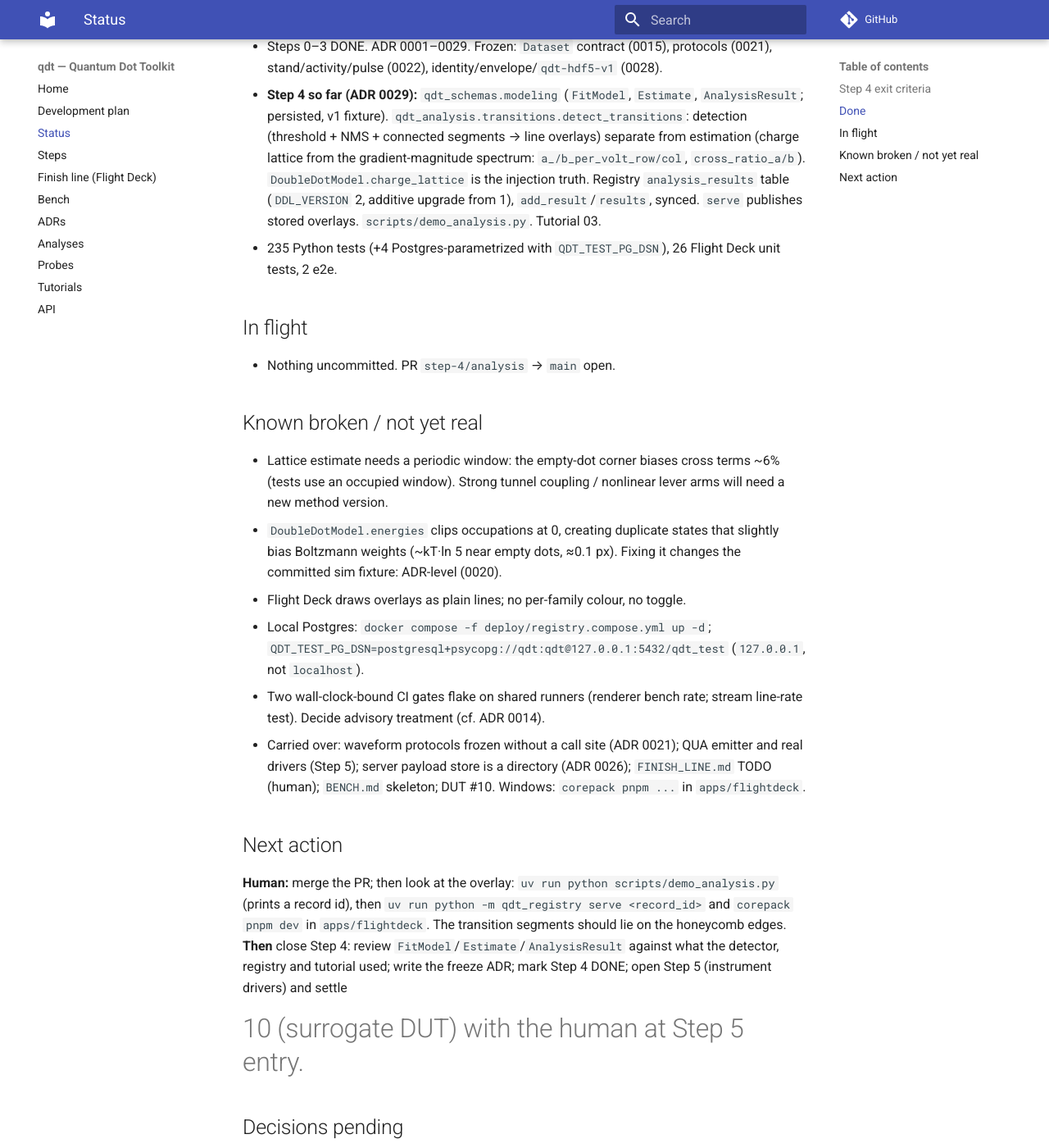
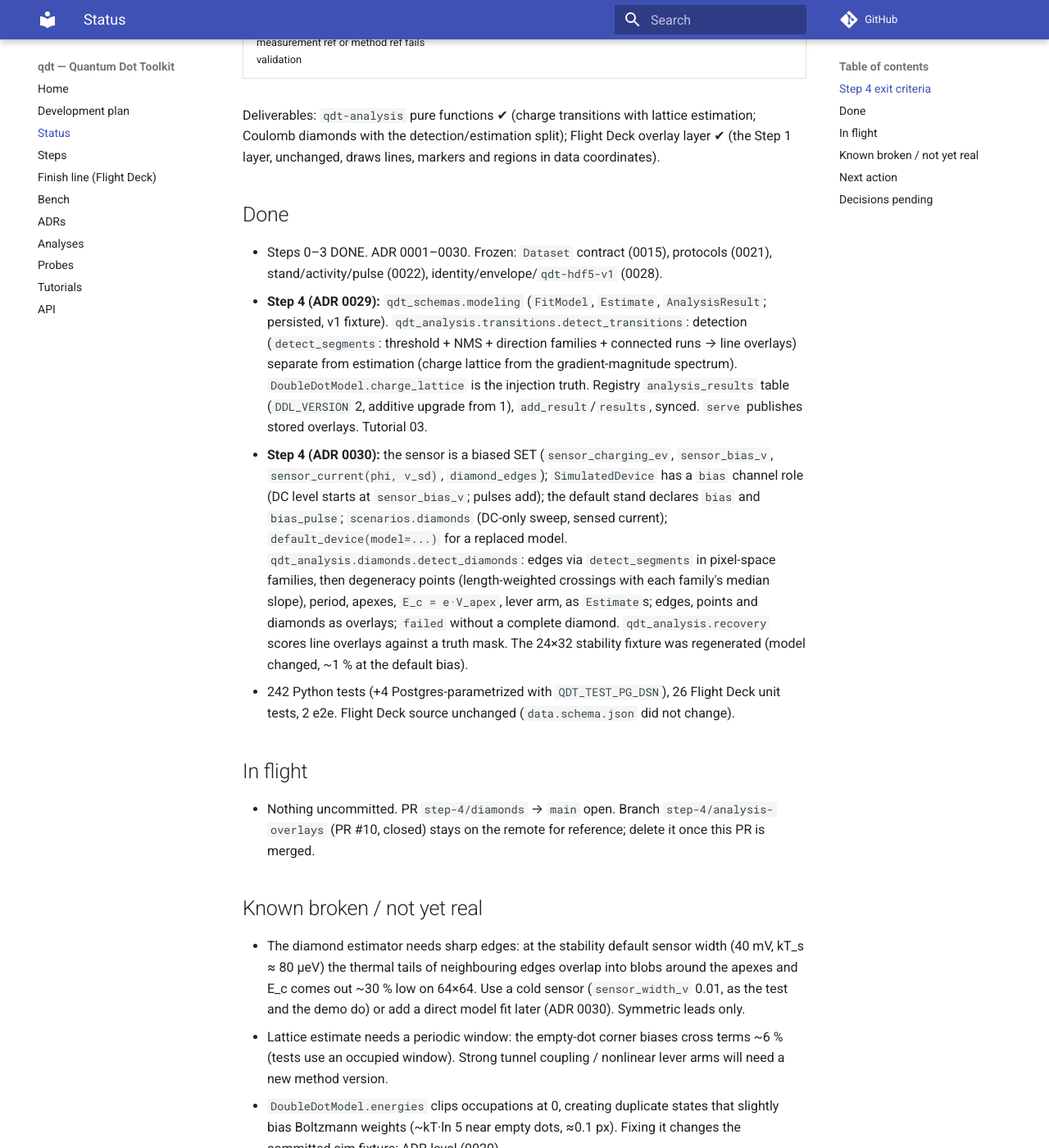
Before and after one commit to CowboyQuantum/qdt, an MkDocs documentation site: the page built from docs/STATUS.md, in a window 1280 px wide and 1400 px high, scrolled down 859 px. Shown: the whole window at 82% size. Built offline with MkDocs 1.6.1 and Material for MkDocs 9.7.7, drawn with Linux system fonts in a browser that asks for light colours; comment, search, counter and statistics services are not loaded; some of the changed text lies outside the part shown.

Commit message:
docs: ADR 0030 (sensor bias, diamonds); STATUS — Step 4 ported onto main; demo_analysis --diamonds
Co-Authored-By: Claude Fable 5.1 <noreply@anthropic.com>

```diff
--- a/docs/STATUS.md
+++ b/docs/STATUS.md
@@ -4,56 +4,82 @@
 > A fresh session must be able to continue from this file alone.
 
 **Current step:** 4 — Analysis as a consumer → `docs/steps/04-analysis-overlays.md`
-**Branch:** `step-4/analysis` (PR against `main` open; the human merges).
-**Last session:** 2026-10-13, session (12, continued after the PR #8 merge). Scenario ref decided (= the
-analysis method, human); built `modeling.py`, `qdt_analysis.transitions`, stored results in the registry,
-overlays through `serve`, Tutorial 03 (ADR 0029).
+**Branch:** `step-4/diamonds` (PR against `main` open; the human merges).
+**Last session:** 2026-10-13, session 13. Two sessions built Step 4 in parallel; the human merged PR #9
+(`step-4/analysis`: record + method provenance, lattice estimation, ADR 0029) and closed PR #10. This
+session then ported onto `main` what #9 lacked: a source–drain bias across the sensor SET, the
+`diamonds` sweep, the Coulomb diamond method with injection–recovery, and a recovery scorer (ADR 0030).
+`ScenarioRef` (PR #10's reading of the scenario ref) was dropped per the human's choice.
 
 ## Step 4 exit criteria
 | Criterion | State |
 |---|---|
-| a fit runs from a query, writes an `AnalysisResult`, and its overlay renders on the originating dataset | ✔ query → `detect_transitions` → `Registry.add_result` → `serve` delivers 56 overlays (reference client, Tutorial 03). **Human to eyeball in Flight Deck** |
+| a fit runs from a query, writes an `AnalysisResult`, and its overlay renders on the originating dataset | ✔ query → `detect_transitions` / `detect_diamonds` → `Registry.add_result` → `serve` delivers the overlays (reference client, Tutorial 03; `scripts/demo_analysis.py [--diamonds]`). **Human to eyeball in Flight Deck** |
 | `modeling.py` slice (`FitModel`, `Estimate`, `AnalysisResult`) frozen with ADR | ✘ objects complete; freeze ADR at exit, after the human has seen the overlay |
-| L0: injection–recovery on synthetic and `SimulatedDevice` data | ✔ synthetic lattices (±cross terms) to 2%; noisy sweeps: diagonal 2%, cross ratios ±0.02 |
+| L0: injection–recovery on synthetic and `SimulatedDevice` data | ✔ lattices (±cross terms) to 2 %; noisy sweeps: diagonal 2 %, cross ratios ±0.02; diamonds: period 3 %, E_c 5 %, lever arm and slopes 8 %, edges p > 0.9 / r > 0.85 at 2 px |
 | L0: `AnalysisResult` without measurement ref or method ref fails validation | ✔ `test_modeling.py` |
 
+Deliverables: `qdt-analysis` pure functions ✔ (charge transitions with lattice estimation; Coulomb
+diamonds with the detection/estimation split); Flight Deck overlay layer ✔ (the Step 1 layer, unchanged,
+draws lines, markers and regions in data coordinates).
+
 ## Done
-- Steps 0–3 DONE. ADR 0001–0029. Frozen: `Dataset` contract (0015), protocols (0021), stand/activity/pulse
+- Steps 0–3 DONE. ADR 0001–0030. Frozen: `Dataset` contract (0015), protocols (0021), stand/activity/pulse
   (0022), identity/envelope/`qdt-hdf5-v1` (0028).
-- **Step 4 so far (ADR 0029):** `qdt_schemas.modeling` (`FitModel`, `Estimate`, `AnalysisResult`; persisted,
-  v1 fixture). `qdt_analysis.transitions.detect_transitions`: detection (threshold + NMS + connected
-  segments → line overlays) separate from estimation (charge lattice from the gradient-magnitude spectrum:
-  `a_/b_per_volt_row/col`, `cross_ratio_a/b`). `DoubleDotModel.charge_lattice` is the injection truth.
+- **Step 4 (ADR 0029):** `qdt_schemas.modeling` (`FitModel`, `Estimate`, `AnalysisResult`; persisted,
+  v1 fixture). `qdt_analysis.transitions.detect_transitions`: detection (`detect_segments`: threshold +
+  NMS + direction families + connected runs → line overlays) separate from estimation (charge lattice
+  from the gradient-magnitude spectrum). `DoubleDotModel.charge_lattice` is the injection truth.
   Registry `analysis_results` table (`DDL_VERSION` 2, additive upgrade from 1), `add_result`/`results`,
-  synced. `serve` publishes stored overlays. `scripts/demo_analysis.py`. Tutorial 03.
-- 235 Python tests (+4 Postgres-parametrized with `QDT_TEST_PG_DSN`), 26 Flight Deck unit tests, 2 e2e.
+  synced. `serve` publishes stored overlays. Tutorial 03.
+- **Step 4 (ADR 0030):** the sensor is a biased SET (`sensor_charging_ev`, `sensor_bias_v`,
+  `sensor_current(phi, v_sd)`, `diamond_edges`); `SimulatedDevice` has a `bias` channel role (DC level
+  starts at `sensor_bias_v`; pulses add); the default stand declares `bias` and `bias_pulse`;
+  `scenarios.diamonds` (DC-only sweep, sensed current); `default_device(model=...)` for a replaced model.
+  `qdt_analysis.diamonds.detect_diamonds`: edges via `detect_segments` in pixel-space families, then
+  degeneracy points (length-weighted crossings with each family's median slope), period, apexes,
+  `E_c = e·V_apex`, lever arm, as `Estimate`s; edges, points and diamonds as overlays; `failed` without a
+  complete diamond. `qdt_analysis.recovery` scores line overlays against a truth mask. The 24×32
+  stability fixture was regenerated (model changed, ~1 % at the default bias).
+- 242 Python tests (+4 Postgres-parametrized with `QDT_TEST_PG_DSN`), 26 Flight Deck unit tests, 2 e2e.
+  Flight Deck source unchanged (`data.schema.json` did not change).
 
 ## In flight
-- Nothing uncommitted. PR `step-4/analysis` → `main` open.
+- Nothing uncommitted. PR `step-4/diamonds` → `main` open. Branch `step-4/analysis-overlays` (PR #10,
+  closed) stays on the remote for reference; delete it once this PR is merged.
 
 ## Known broken / not yet real
-- Lattice estimate needs a periodic window: the empty-dot corner biases cross terms ~6% (tests use an
+- The diamond estimator needs sharp edges: at the stability default sensor width (40 mV, kT_s ≈ 80 µeV)
+  the thermal tails of neighbouring edges overlap into blobs around the apexes and E_c comes out ~30 %
+  low on 64×64. Use a cold sensor (`sensor_width_v` 0.01, as the test and the demo do) or add a direct
+  model fit later (ADR 0030). Symmetric leads only.
+- Lattice estimate needs a periodic window: the empty-dot corner biases cross terms ~6 % (tests use an
   occupied window). Strong tunnel coupling / nonlinear lever arms will need a new method version.
 - `DoubleDotModel.energies` clips occupations at 0, creating duplicate states that slightly bias Boltzmann
   weights (~kT·ln 5 near empty dots, ≈0.1 px). Fixing it changes the committed sim fixture: ADR-level (0020).
-- Flight Deck draws overlays as plain lines; no per-family colour, no toggle.
-- Local Postgres: `docker compose -f deploy/registry.compose.yml up -d`;
+- Flight Deck draws overlays in one colour with their labels; no per-family colour, no toggle.
+- Postgres suite not run locally this session: `docker` is not on PATH in this shell. CI runs it. Local:
+  `docker compose -f deploy/registry.compose.yml up -d`;
   `QDT_TEST_PG_DSN=postgresql+psycopg://qdt:qdt@127.0.0.1:5432/qdt_test` (`127.0.0.1`, not `localhost`).
 - Two wall-clock-bound CI gates flake on shared runners (renderer bench rate; stream line-rate test).
   Decide advisory treatment (cf. ADR 0014).
-- Carried over: waveform protocols frozen without a call site (ADR 0021); QUA emitter and real drivers
-  (Step 5); server payload store is a directory (ADR 0026); `FINISH_LINE.md` TODO (human); `BENCH.md`
-  skeleton; DUT #10. Windows: `corepack pnpm ...` in `apps/flightdeck`.
+- Carried over: model physics gaps (ADR 0020: no tunnel coupling, spin, valley, DQD transport); waveform
+  protocols frozen without a call site (ADR 0021); QUA emitter and real drivers (Step 5); server payload
+  store is a directory (ADR 0026); `FINISH_LINE.md` TODO (human); `BENCH.md` skeleton; DUT #10.
+  Windows: `corepack pnpm ...` in `apps/flightdeck`.
 
 ## Next action
-**Human:** merge the PR; then look at the overlay:
-`uv run python scripts/demo_analysis.py` (prints a record id), then
-`uv run python -m qdt_registry serve <record_id>` and `corepack pnpm dev` in `apps/flightdeck`. The
-transition segments should lie on the honeycomb edges.
-**Then** close Step 4: review `FitModel`/`Estimate`/`AnalysisResult` against what the detector, registry
-and tutorial used; write the freeze ADR; mark Step 4 DONE; open Step 5 (instrument drivers) and settle
-#10 (surrogate DUT) with the human at Step 5 entry.
+**Human:** merge the PR; then look at the overlays:
+`uv run python scripts/demo_analysis.py` (transitions) and `uv run python scripts/demo_analysis.py
+--diamonds` (each prints a record id), then `uv run python -m qdt_registry serve <record_id>` and
+`corepack pnpm dev` in `apps/flightdeck`. Transition segments should lie on the honeycomb edges; the
+diamond edges, `g<k>` markers and `E_c` regions on the sensor's diamonds.
+**Then** close Step 4: review `FitModel`/`Estimate`/`AnalysisResult` against what both methods, the
+registry and Tutorial 03 used; write the freeze ADR; mark Step 4 DONE (`docs/steps/04-…`, `README.md`);
+delete `step-4/analysis-overlays`; open Step 5 (instrument drivers) and settle #10 (surrogate DUT) with
+the human at Step 5 entry.
 
 ## Decisions pending
 - #10 surrogate DUT design (by Step 5 entry). Advisory treatment of the two wall-clock CI gates. Whether to
   fix the zero-clipping duplicate states in the dot model (ADR 0020 amendment, regenerates a fixture).
+  Whether the diamond estimator should survive warm edges before the freeze (not required by the step).
```
Also changed, not shown: docs/adr/0030-sensor-set-source-drain-bias.md (added, +83 -0 lines), docs/adr/README.md (+1 -0 lines), docs/steps/04-analysis-overlays.md (+4 -1 lines), docs/tutorials/README.md (+6 -1 lines), 1 other file.
